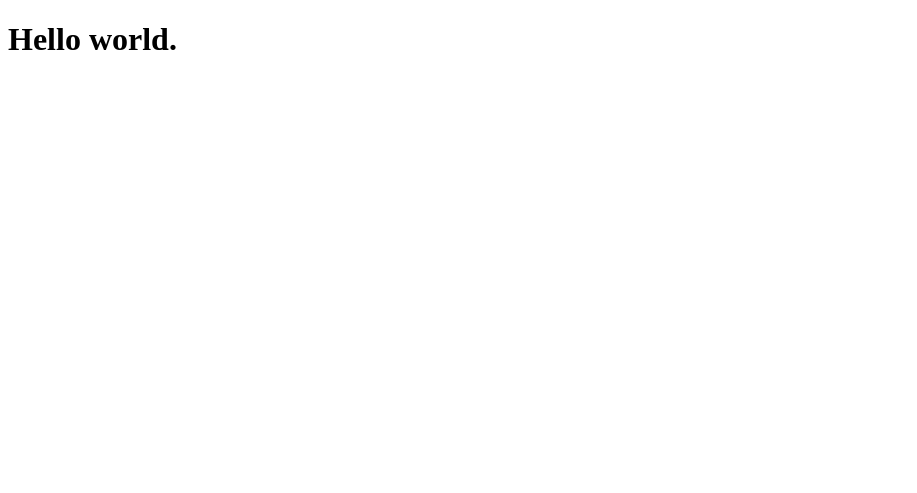
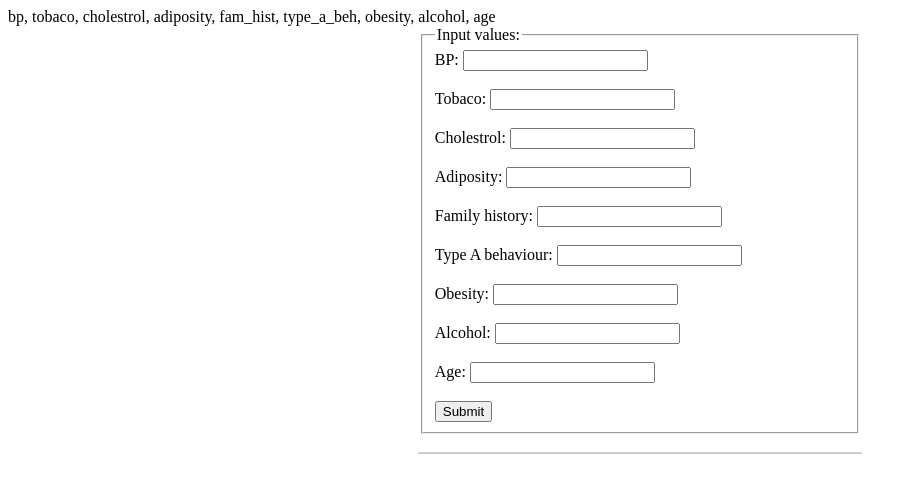
Before and after one commit to sanjeed5/cardiocare, a Flask app: page / in a window 1280 px wide. Before the commit the part shown is almost empty. Shown: the top 493 px of the page, without its empty margins (0-917 px from the left). Run offline with Flask 2, Linux system fonts and the light colour scheme; parts of the project's set-up code (start-up, migrations or seed data) failed here and were passed over.

Commit message:
added fom to main.html

```diff
--- a/templates/main.html
+++ b/templates/main.html
@@ -1,12 +1,66 @@
 <!doctype html>
 
 <html>
+<style>
+    form {
+        margin: auto;
+        width: 35%;
+    }
+    .result {
+        margin: auto;
+        width: 35%;
+        border: 1px solid #ccc;
+    }
+</style>
+
 <head>
-
 <title>CardioCare</title>
-
 </head>
-
-<h1>Hello world.</h1>
+bp, tobaco, cholestrol, adiposity, fam_hist, type_a_beh, obesity, alcohol, age
+<form action="{{ url_for('main') }}" method="POST">
+    <fieldset>
+            <legend>Input values:</legend>
+            BP:
+            <input name="bp" type="number" required>
+            <br>
+            <br> Tobaco:
+            <input name="tobaco" type="number" required>
+            <br>
+            <br> Cholestrol:
+            <input name="cholestrol" type="number" required>
+            <br>
+            <br> Adiposity:
+            <input name="adiposity" type="number" required>
+            <br>
+            <br> Family history:
+            <input name="fam_hist" type="number" required>
+            <br>
+            <br> Type A behaviour:
+            <input name="type_a_beh" type="number" required>
+            <br>
+            <br> Obesity:
+            <input name="obesity" type="number" required>
+            <br>
+            <br> Alcohol:
+            <input name="alcohol" type="number" required>
+            <br>
+            <br> Age:
+            <input name="age" type="number" required>
+            <br>
+            <br>
+            <input type="submit">
+    </fieldset>
+</form>
+<br>
+<div class="result" align="center">
+    {% if result %}
+        {% for variable, value in original_input.items() %}
+            <b>{{ variable }}</b> : {{ value }}
+        {% endfor %}
+        <br>
+        <br> Predicted number of bikes in use:
+           <p style="font-size:50px">{{ result }}</p>
+    {% endif %}
+</div>
 
 </html>
```
